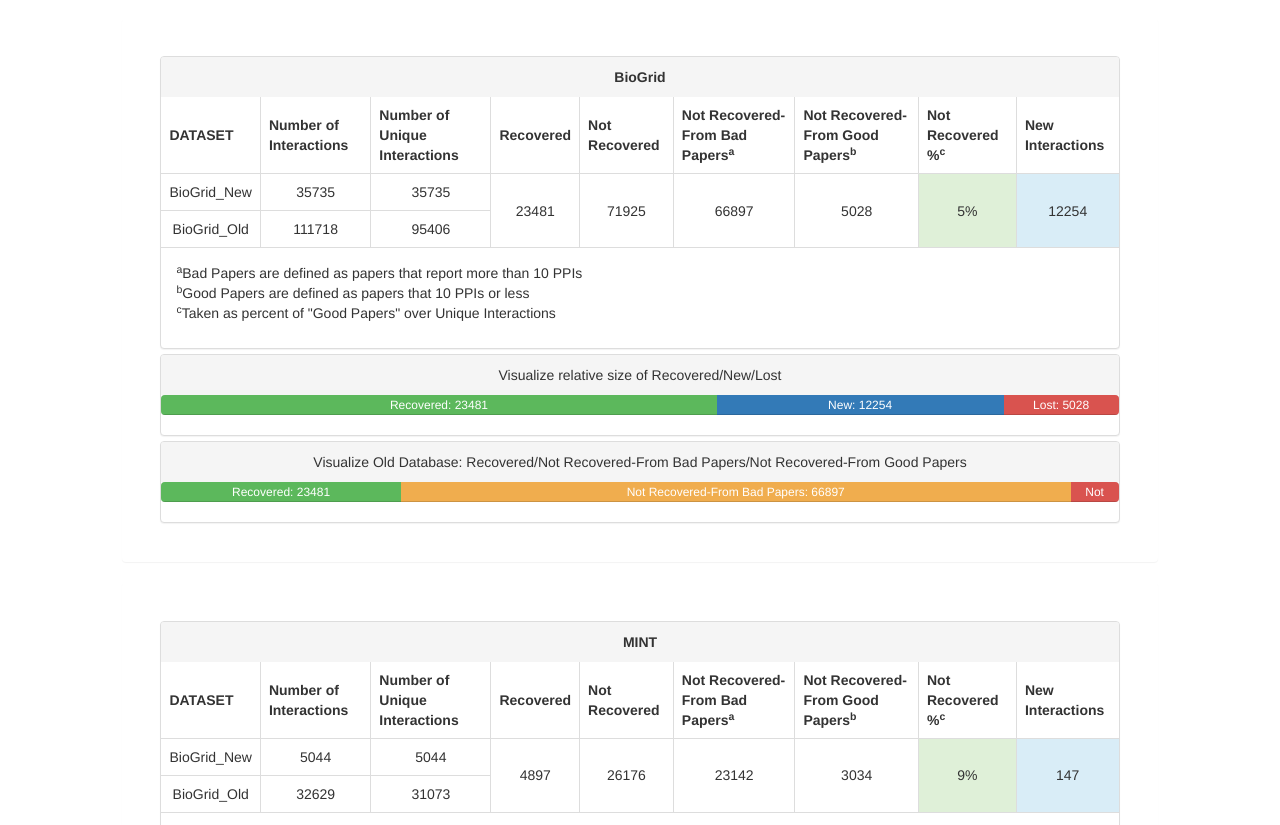
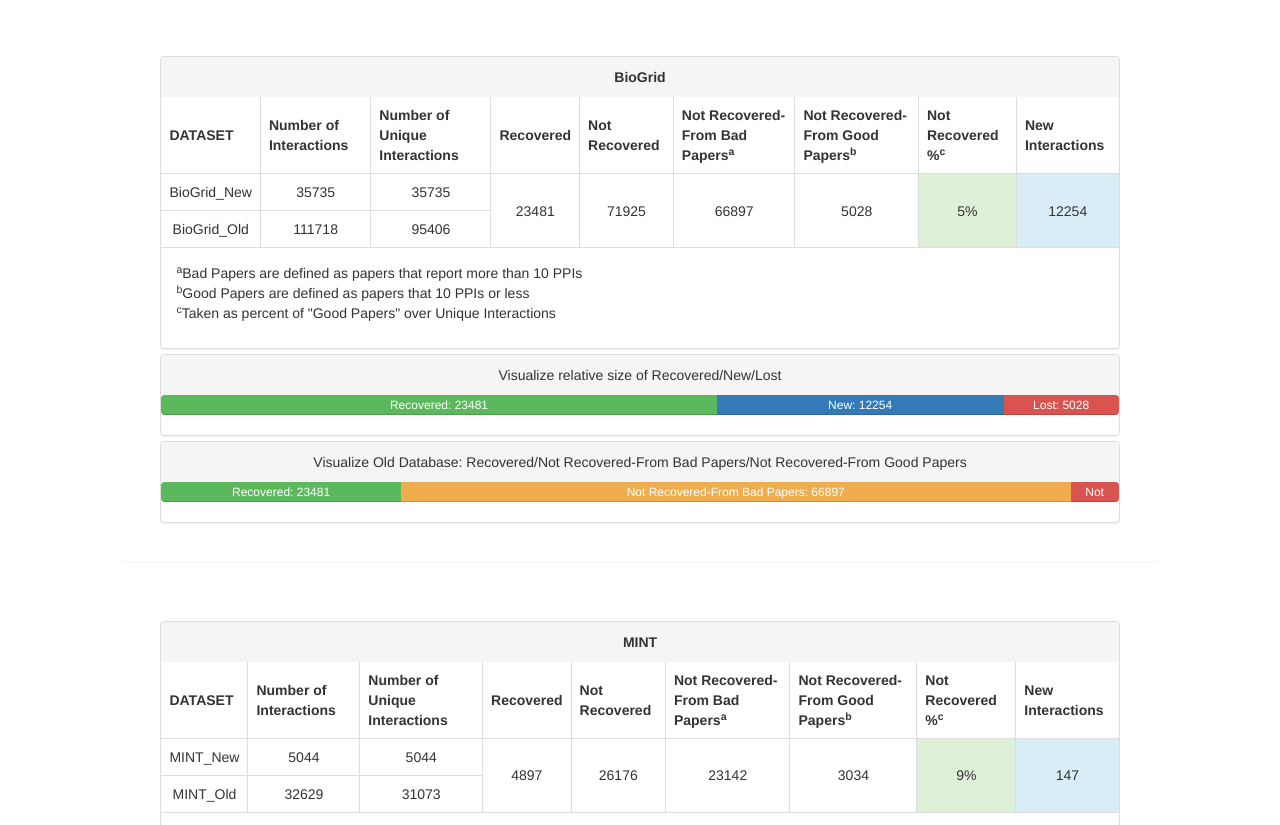
Before and after one commit to MosheSilverstein/MosheSilverstein.github.io, a plain HTML site: page PPI_SIG_COMPARE.html in a window 1280 px wide. Shown: the part 102-927 px from the top of the page. Drawn offline with Linux system fonts and the light colour scheme.

Commit message:
Fixed set label on MINT

```diff
--- a/PPI_SIG_COMPARE.html
+++ b/PPI_SIG_COMPARE.html
@@ -122,7 +122,7 @@
                   </thead>
                   <tbody>
                     <tr>
-                      <td>BioGrid_New</td>
+                      <td>MINT_New</td>
                       <td>5044</td>
                       <td>5044</td>
                       <td rowspan="2" style="vertical-align:middle;">4897</td>
@@ -134,7 +134,7 @@
                     </tr>
                     </tr>
                     <tr>
-                      <td>BioGrid_Old</td>
+                      <td>MINT_Old</td>
                       <td>32629</td>
                       <td>31073</td>
 
```
